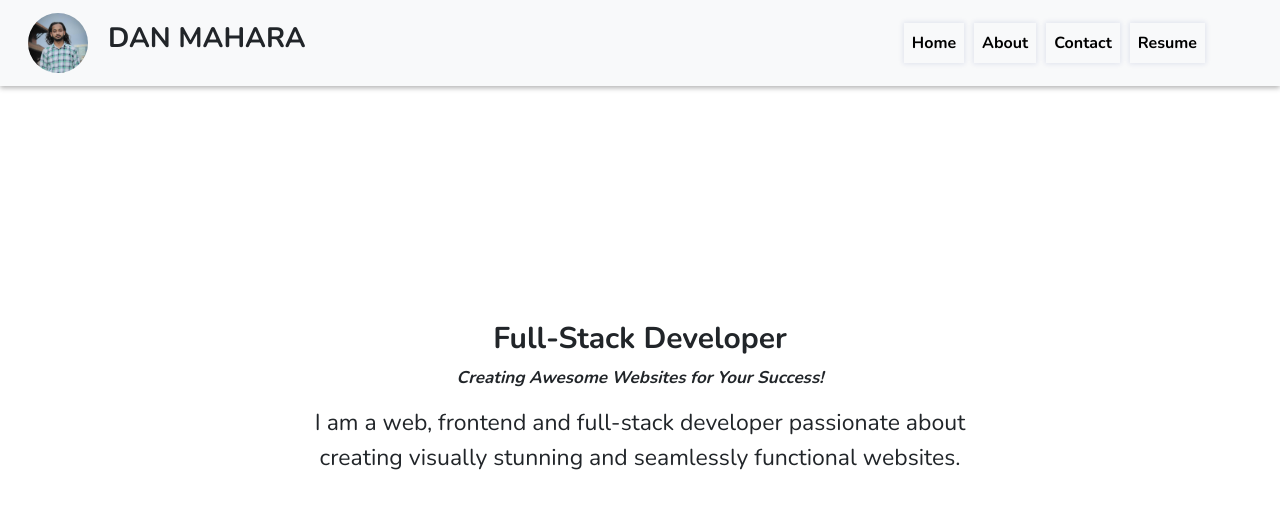
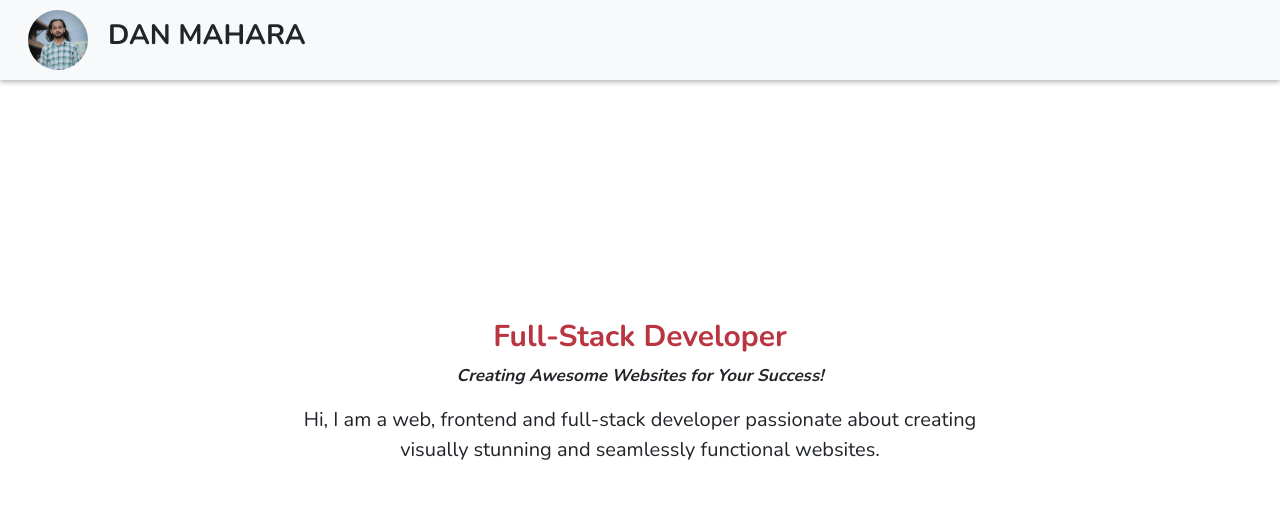
Before and after one commit to danmahara/portfolio, a PHP site: page / in a window 1280 px wide. Shown: the top 509 px of the page. Run offline with PHP 8.4, Linux system fonts and the light colour scheme; some libraries are stand-ins or nearby versions.

Commit message:
animations

```diff
--- a/index.html
+++ b/index.html
@@ -36,10 +36,10 @@
 
             <div class="collapse navbar-collapse rightNavDiv" id="navbarNavAltMarkup">
                 <div class="navbar-nav toogledNavs">
-                    <a class="nav-link " aria-current="page" href="index.html">Home</a>
-                    <a class="nav-link" href="about.html">About</a>
-                    <a class="nav-link" href="contact.html">Contact</a>
-                    <a class="nav-link" href="resume.html">Resume</a>
+                    <a class="nav-link " id="homeLink" onclick="selectLink(this)" aria-current="page" href="/">Home</a>
+                    <a class="nav-link" id="aboutLink" href="about.html">About</a>
+                    <a class="nav-link" id="contactLink" href="contact.html">Contact</a>
+                    <a class="nav-link" id="resumeLink" href="resume.html">Resume</a>
                 </div>
             </div>
         </div>
@@ -48,15 +48,15 @@
     <div class="container indexBody">
         <div class="row indexPageContent">
             <div class="col-lg-8 mx-auto heading">
-                <h1 id="changeColor" class="frontEnd">Full-Stack Developer</h1>
+                <h1 id="changeColor" class="mainTitle">Full-Stack Developer</h1>
                 <p class="title ">
                     Creating Awesome Websites for Your Success!</p>
             </div>
             <div class="col-lg-8 mx-auto heading2">
-                <p class="title2">I am a web, frontend and full-stack developer passionate
-                    about
-                    creating visually stunning and seamlessly functional websites.</p>
+                <p class="title2">Hi, I am a web, frontend and full-stack developer passionate about creating visually
+                    stunning and seamlessly functional websites.</p>
             </div>
+
         </div>
     </div>
 </body>
--- a/script.js
+++ b/script.js
@@ -10,42 +10,22 @@
             } while (color === '#FFFFFF'); // Keep generating until a non-white color is obtained
             return color;
         }
+        setInterval(function() {
+            var element = document.getElementById('changeColor');
+            element.style.color = getRandomColor();
+          }, 1100);
 
-
-        function getRandomColor() {
-            var letters = '0123456789ABCDEF';
-            var color = '#';
-
-            do {
-                color = '#';
-                for (var i = 0; i < 6; i++) {
-                    color += letters[Math.floor(Math.random() * 16)];
-                }
-            }
-        while(color==='#ffffff');
-            return color;
-        }
-
-
-
-
+        // Change text color on every click
+        // document.addEventListener('click', function() {
+        //     var element = document.getElementById('changeColor');
+        //     element.style.color = getRandomColor();
+        // });
 
         // Change text color on page load
         // document.addEventListener('DOMContentLoaded', function() {
         //     var element = document.getElementById('changeColor');
         //     element.style.color = getRandomColor();
         // });
-        document.addEventListener('auto', function() {
-            var element = document.getElementById('changeColor');
-            element.style.color = getRandomColor();
-        });
-
-        // Change text color on every click
-        document.addEventListener('click', function() {
-            var element = document.getElementById('changeColor');
-            element.style.color = getRandomColor();
-        });
-
 
 
         // loading function
--- a/style.css
+++ b/style.css
@@ -2,15 +2,7 @@
 
 
 /* for index.html file  */
-#name {
-    font-weight: bolder;
-}
 
-.frontEnd {
-    /* color: rgb(32, 141, 168); */
-    font-size: 30px;
-    font-weight: 700;
-}
 
 * {
     margin: 0px;
@@ -59,6 +51,60 @@
     height: 3rem;
 }
 
+
+.selected {
+    background-color: green;
+    color: white;
+}
+
+/* for animation  */
+
+@keyframes fadeIn {
+    from {
+        opacity: 0;
+        transform: translateY(-25px);
+    }
+
+    to {
+        opacity: 1;
+        transform: translateY(0);
+    }
+}
+
+.mainTitle,
+.title,
+.title2 {
+    animation: fadeIn 1s ease-out;
+}
+
+/* for navigation */
+@keyframes slideInFromRight {
+    from {
+        opacity: 0;
+        transform: translateX(-100%);
+    }
+
+    to {
+        opacity: 1;
+        transform: translateX(0);
+    }
+}
+
+.toogledNavs {
+    animation: slideInFromRight 1s cubic-bezier(0.075, 0.82, 1, 1.5);
+}
+
+/* for header name */
+#name {
+    font-weight: bolder;
+}
+
+.mainTitle {
+    font-size: 30px;
+    font-weight: 700;
+    border-radius: 20px;
+}
+
 .title {
     font-size: 17px;
     font-weight: bold;
@@ -66,9 +112,13 @@
 }
 
 .title2 {
-    font-size: 23px;
+
+    font-size: 20px;
     text-align: center;
+
+
 }
+
 
 /* for shadow */
 .navbar.navbar-expand-lg {
@@ -84,12 +134,13 @@
 
 .nav-link {
 
-    /* background-color: red; */
     text-align: center;
     margin: 5px;
     box-shadow: 0px 0px 5px 1px rgba(16, 41, 131, 0.1);
     color: black;
     font-weight: bold;
+    border-radius: 10px;
+    padding: 5px;
 }
 
 body {
@@ -137,8 +188,9 @@
     justify-content: center;
 
 }
-.contactNav{
-   font-family: 'Nunito',sans-serif;
+
+.contactNav {
+    font-family: 'Nunito', sans-serif;
 }
 
 .links {
```
